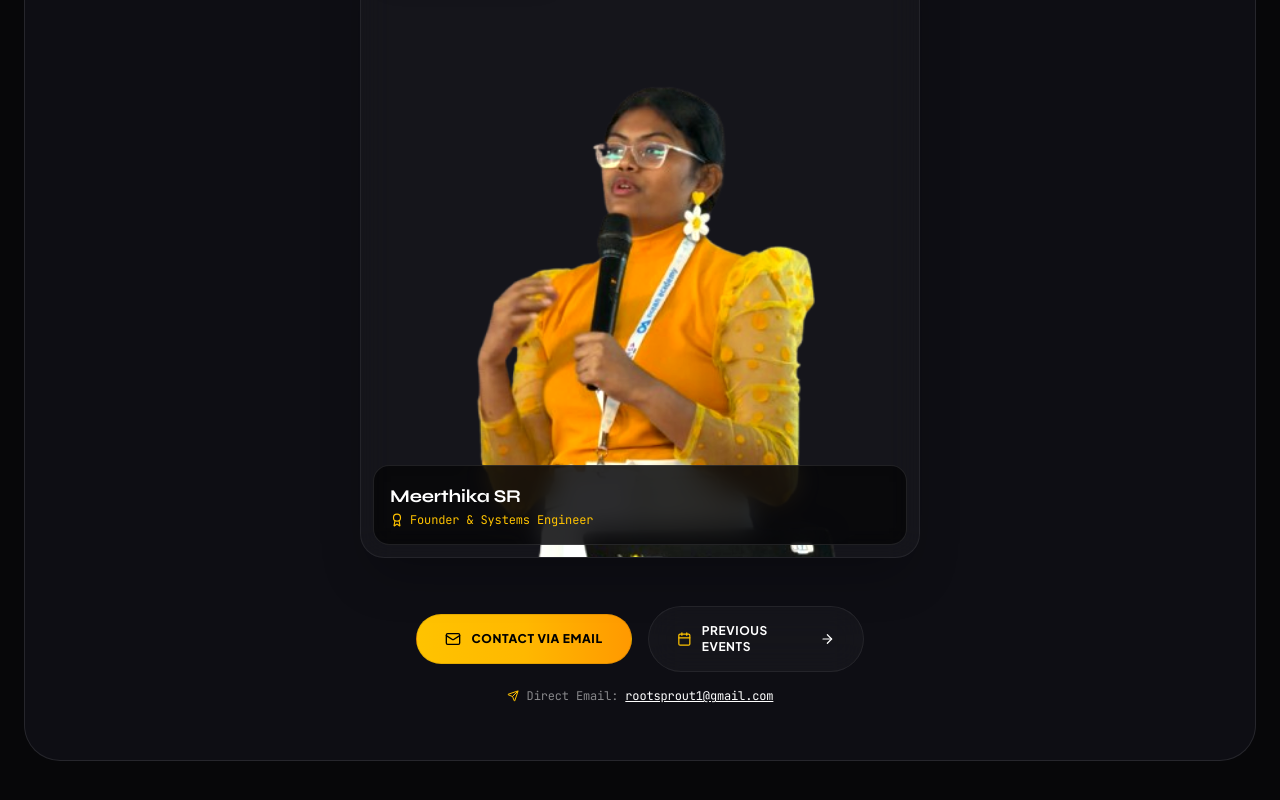
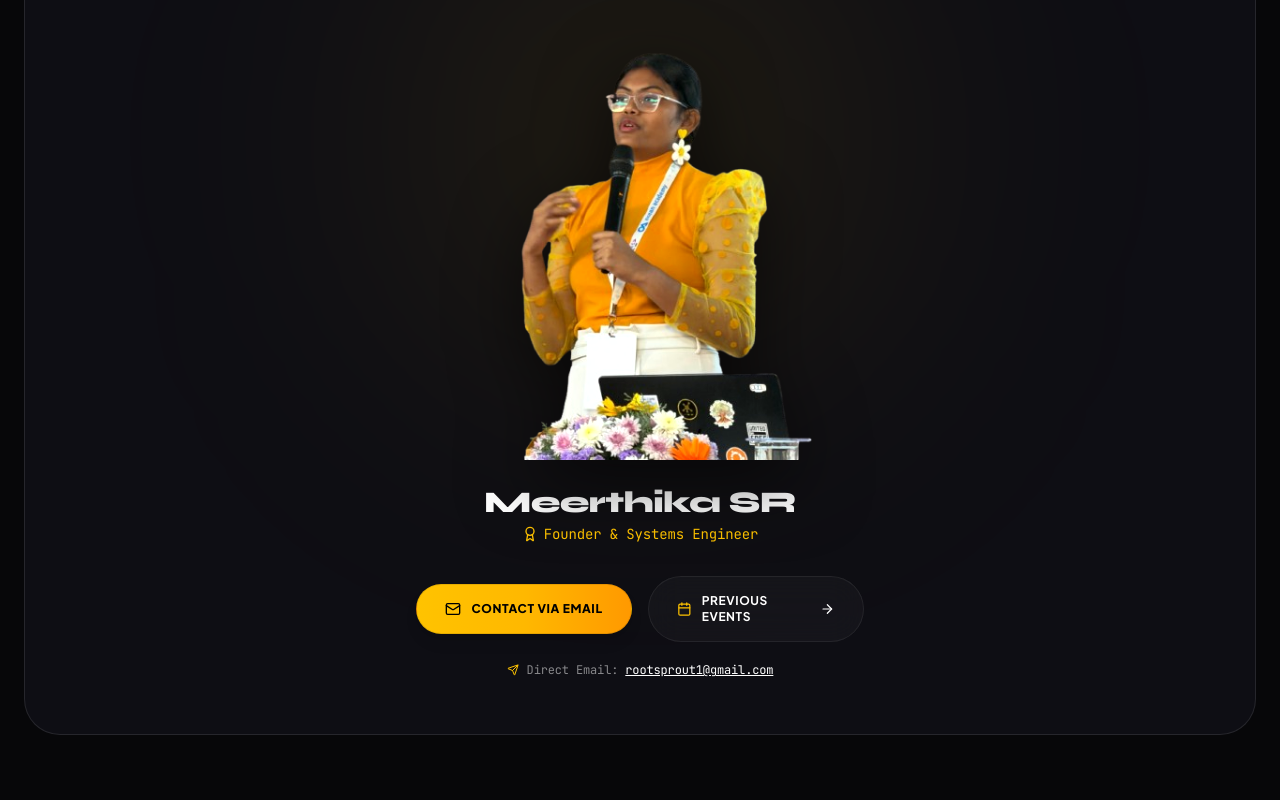
Before and after one commit to vircsam/rootsprouthub-website, a React (Vite) app: page / in a window 1280 px wide. Shown: the part 7757-8557 px from the top of the page. Built offline with nearby package versions, Linux system fonts and the light colour scheme.

Commit message:
Improve the speaker section

```diff
--- a/src/components/SpeakerSection.tsx
+++ b/src/components/SpeakerSection.tsx
@@ -9,8 +9,12 @@ const SpeakerSection = () => {
     <section id="speaker-contact" className="py-20 sm:py-28 relative border-t border-white/5 bg-[#070709]">
       <div className="max-w-7xl mx-auto px-4 sm:px-6 relative z-10">
         <div className="rounded-[36px] p-8 sm:p-14 relative overflow-hidden bg-[#0E0E14] border border-white/10">
+
+          {/* Subtle Ambient Lighting Glow behind centered image */}
+          <div className="absolute top-1/2 left-1/2 -translate-x-1/2 -translate-y-1/2 w-[450px] h-[450px] bg-[#FFC300]/10 rounded-full blur-[140px] pointer-events-none" />
+
           {/* Section Header */}
-          <div className="text-center max-w-3xl mx-auto mb-10 sm:mb-14 relative z-10">
+          <div className="text-center max-w-3xl mx-auto mb-8 sm:mb-12 relative z-10">
             <div className="inline-flex items-center gap-2 px-4 py-1.5 rounded-full bg-[#FFC300]/10 border border-[#FFC300]/40 text-[#FFC300] text-xs font-mono font-bold uppercase tracking-wider mb-4">
               <Mic className="w-3.5 h-3.5 text-[#FFC300]" />
               <span>KEYNOTES & TECHNICAL TALKS</span>
@@ -25,45 +29,47 @@ const SpeakerSection = () => {
             </p>
           </div>
 
-          {/* Center Speaker Image Container (Box Removed, Enlarged & Brightened) */}
+          {/* Centered Speaker Image without any surrounding box or border frame */}
           <div className="flex flex-col items-center justify-center relative z-10">
-            <div className="relative mb-10 sm:mb-12 group flex justify-center">
+            <div className="relative mb-6 group flex flex-col items-center justify-center">
 
-              {/* Speaker Card Frame - Larger Image Frame */}
-              <div className="relative w-88 sm:w-[500px] md:w-[560px] h-[450px] sm:h-[580px] md:h-[640px] overflow-hidden rounded-3xl border-2 border-[#FFC300]/50 glass bg-[#070709] shadow-2xl group">
+              {/* Floating Keynote Speaker Badge closer to head of image */}
+              <motion.div
+                animate={{ y: [0, -4, 0] }}
+                transition={{ duration: 4, repeat: Infinity, ease: "easeInOut" }}
+                className="-mb-4 sm:-mb-6 relative z-20 bg-gradient-to-r from-[#FFC300] to-[#FF9900] text-black px-4 py-1.5 rounded-full font-mono font-bold text-xs sm:text-sm flex items-center gap-1.5 shadow-lg border border-black/10"
+              >
+                <Sparkles className="w-3.5 h-3.5 sm:w-4 sm:h-4 text-black" />
+                <span>Keynote Speaker</span>
+              </motion.div>
+
+              {/* Direct Transparent Portrait Image - Centered and Borderless */}
+              <div className="relative flex justify-center items-center">
                 <img
                   src={speakerPortrait}
                   alt="Meerthika SR - Speaker"
-                  className="w-full h-full object-cover object-[center_15%] filter brightness-105 contrast-105 saturate-105 group-hover:scale-105 transition-all duration-700 block"
+                  className="h-[360px] sm:h-[480px] md:h-[540px] w-auto object-contain filter brightness-105 contrast-105 group-hover:scale-[1.02] transition-transform duration-500 block drop-shadow-[0_20px_35px_rgba(0,0,0,0.6)]"
                 />
+              </div>
 
-                {/* Floating Keynote Speaker Badge (Positioned closely inside/top of image frame) */}
-                <motion.div
-                  animate={{ y: [0, -4, 0] }}
-                  transition={{ duration: 4, repeat: Infinity, ease: "easeInOut" }}
-                  className="absolute top-3 left-3 sm:top-4 sm:left-4 bg-gradient-to-r from-[#FFC300] to-[#FF9900] text-black px-3.5 py-1.5 sm:px-4 sm:py-2 rounded-xl font-mono font-bold text-xs sm:text-sm flex items-center gap-1.5 shadow-xl border border-black/10 z-20"
-                >
-                  <Sparkles className="w-3.5 h-3.5 sm:w-4 sm:h-4 text-black" />
-                  <span>Keynote Speaker</span>
-                </motion.div>
-
-                {/* Floating Name Overlay at Bottom of Image */}
-                <div className="absolute inset-x-3 bottom-3 p-3.5 sm:p-4 rounded-2xl bg-[#070709]/85 border border-white/10 backdrop-blur-md">
-                  <div className="text-base sm:text-lg font-bold font-display text-white">Meerthika SR</div>
-                  <div className="text-xs font-mono text-[#FFC300] flex items-center gap-1.5 mt-0.5">
-                    <Award className="w-3.5 h-3.5 text-[#FFC300]" />
-                    <span>Founder & Systems Engineer</span>
-                  </div>
+              {/* Centered Speaker Name & Title directly below portrait */}
+              <div className="text-center mt-6">
+                <h3 className="text-2xl sm:text-3xl font-extrabold font-display text-white tracking-tight">
+                  Meerthika SR
+                </h3>
+                <div className="text-xs sm:text-sm font-mono text-[#FFC300] flex items-center justify-center gap-1.5 mt-1">
+                  <Award className="w-4 h-4 text-[#FFC300]" />
+                  <span>Founder & Systems Engineer</span>
                 </div>
               </div>
             </div>
 
             {/* Action CTAs: Contact Email Link & Previous Events Button */}
-            <div className="flex flex-col sm:flex-row items-center justify-center gap-4 w-full max-w-md">
+            <div className="flex flex-col sm:flex-row items-center justify-center gap-4 w-full max-w-md mt-2">
               {/* 1. Contact Email Button */}
               <a
                 href="mailto:rootsprout1@gmail.com"
-                className="w-full sm:w-auto flex-1 py-4 px-7 rounded-full bg-gradient-to-r from-[#FFC300] via-[#FFB800] to-[#FF9900] text-black font-extrabold text-xs uppercase tracking-wider flex items-center justify-center gap-2.5 hover:scale-[1.03] transition-all border border-black/10"
+                className="w-full sm:w-auto flex-1 py-4 px-7 rounded-full bg-gradient-to-r from-[#FFC300] via-[#FFB800] to-[#FF9900] text-black font-extrabold text-xs uppercase tracking-wider flex items-center justify-center gap-2.5 hover:scale-[1.03] transition-all border border-black/10 shadow-lg"
               >
                 <Mail className="w-4 h-4 text-black" />
                 <span>Contact via Email</span>
@@ -81,7 +87,7 @@ const SpeakerSection = () => {
             </div>
 
             {/* Email display hint */}
-            <div className="mt-4 text-xs font-mono text-white/50 flex items-center gap-2">
+            <div className="mt-5 text-xs font-mono text-white/50 flex items-center gap-2">
               <Send className="w-3 h-3 text-[#FFC300]" />
               <span>Direct Email: <a href="mailto:rootsprout1@gmail.com" className="text-white hover:text-[#FFC300] underline transition-colors">rootsprout1@gmail.com</a></span>
             </div>
```
